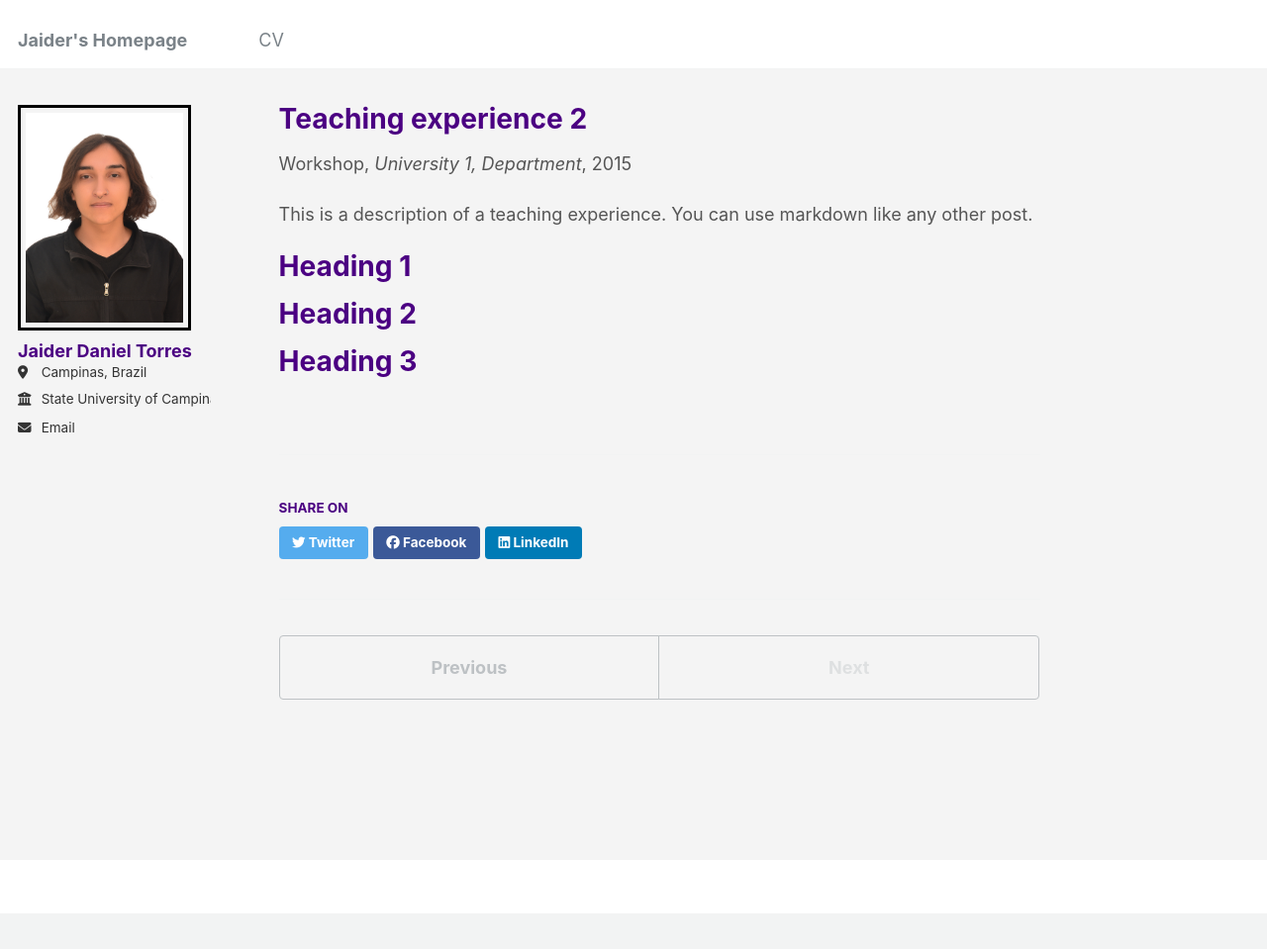
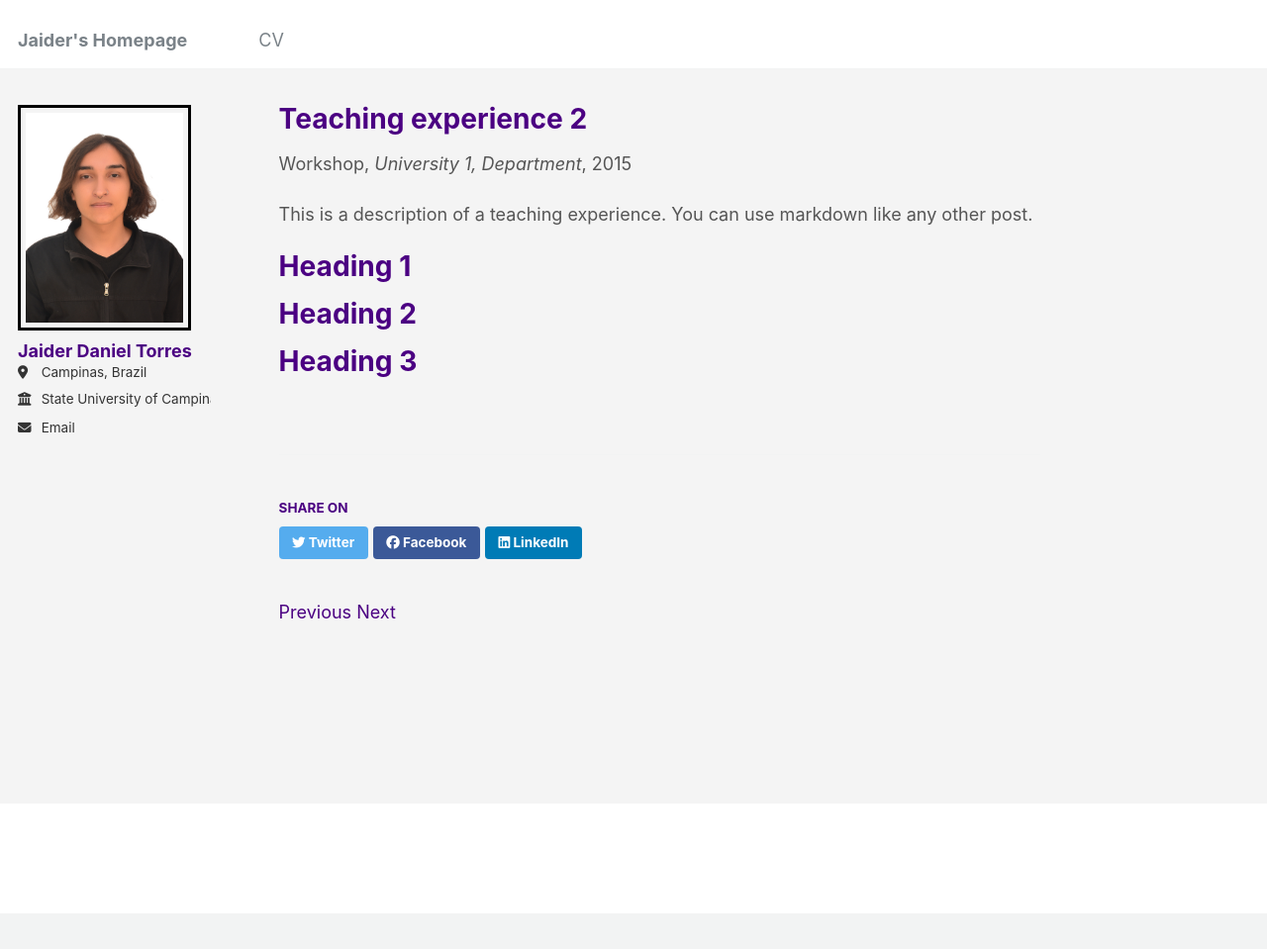
Before and after one commit to jaider-torres/jaider-torres.github.io, a Jekyll site: the page built from _teaching/2015-spring-teaching-2.md, in a window 1280 px wide and 959 px high. Shown: the whole window at 99% size. Built offline with Jekyll 4.4.1, drawn with Linux system fonts in a browser that asks for light colours.

Commit message:
Update _navigation.scss

```diff
--- a/_sass/_navigation.scss
+++ b/_sass/_navigation.scss
@@ -9,19 +9,17 @@
 .breadcrumbs {
   @include container;
   @include clearfix;
-  margin-top: 0;
-  margin-bottom: 0;
-  padding-left: 2em;
-  padding-right: 2em;
+  margin: 0;
+  padding: 0 1.5em;
   font-family: $sans-serif;
+  font-size: $type-size-5;
   -webkit-animation: intro 0.3s both;
           animation: intro 0.3s both;
   -webkit-animation-delay: 0.30s;
           animation-delay: 0.30s;
 
   @include breakpoint($large) {
-    padding-left: 1em;
-    padding-right: 1em;
+    padding: 0 1em;
   }
 
   @include breakpoint($x-large) {
@@ -51,7 +49,6 @@
   }
 }
 
-
 /*
    Post pagination navigation links
    ========================================================================== */
@@ -59,7 +56,7 @@
 .pagination {
   @include full();
   @include clearfix();
-  margin-top: 1em;
+  margin: 1em 0;
   padding-top: 1em;
 
   ul {
@@ -82,20 +79,17 @@
       font-weight: bold;
       line-height: 1.5;
       text-align: center;
-      text-decoration: none;
-      color: #4b0082; /* Updated link color */
-      background: $lighter-gray; /* Background for default state */
-      border: 1px solid $light-gray;
+      color: mix(#fff, $gray, 25%);
+      border: 3px solid black; // 3px black border
       border-radius: 0;
 
       &:hover {
-        color: #fff; /* Text color on hover */
-        background: #4b0082; /* Background color on hover */
+        color: $link-color-hover;
       }
 
       &.current {
         color: #fff;
-        background: #4b0082; /* Highlight for current page */
+        background: $primary-color;
       }
 
       &.disabled {
@@ -121,55 +115,7 @@
       }
     }
   }
-
-  /* next/previous buttons */
-  &--pager {
-    display: block;
-    padding: 1em 2em;
-    float: left;
-    width: 50%;
-    font-family: $sans-serif;
-    font-size: $type-size-5;
-    font-weight: bold;
-    text-align: center;
-    text-decoration: none;
-    color: mix(#fff, $gray, 50%);
-    border: 1px solid $light-gray;
-    border-radius: $border-radius;
-
-    &:hover {
-      color: #fff; /* Text color on hover */
-      background: #4b0082; /* Background color on hover */
-    }
-
-    &:first-child {
-      border-top-right-radius: 0;
-      border-bottom-right-radius: 0;
-    }
-
-    &:last-child {
-      margin-left: -1px;
-      border-top-left-radius: 0;
-      border-bottom-left-radius: 0;
-    }
-
-    &.disabled {
-      color: mix(#fff, $gray, 75%);
-      pointer-events: none;
-      cursor: not-allowed;
-    }
-  }
 }
-
-.page__content + .pagination,
-.page__meta + .pagination,
-.page__share + .pagination,
-.page__comments + .pagination {
-  margin-top: 2em;
-  padding-top: 2em;
-  border-top: 1px solid $border-color;
-}
-
 
 /*
    Priority plus navigation
@@ -197,9 +143,7 @@
     height: 2.5rem;
     right: 0;
     padding: 0 0.5rem;
-    border: 0;
-    outline: none;
-    background-color: #4b0082; /* Updated button color */
+    background-color: $primary-color;
     color: #fff;
     cursor: pointer;
     z-index: 100;
@@ -214,7 +158,6 @@
 
       &:first-child {
         font-weight: bold;
-        text-wrap: wrap;
 
         a {
           margin-left: 0;
@@ -237,19 +180,15 @@
         left: 0;
         bottom: 0;
         height: 4px;
-        background: mix(#fff, #4b0082, 50%); /* Updated underline color */
+        background: mix(#fff, $primary-color, 50%);
         width: 100%;
-        -webkit-transition: $global-transition;
-        transition: $global-transition;
         -webkit-transform: scaleX(0);
-            -ms-transform: scaleX(0);
-                transform: scaleX(0); /* hide*/
+            transform: scaleX(0);
       }
 
       &:hover:before {
         -webkit-transform: scaleX(1);
-            -ms-transform: scaleX(1);
-                transform: scaleX(1); /* reveal*/
+            transform: scaleX(1);
       }
     }
   }
@@ -260,7 +199,7 @@
     right: 0;
     margin-top: 15px;
     padding: 5px;
-    border: 1px solid $border-color;
+    border: 3px solid black;
     border-radius: $border-radius;
     background: #fff;
     box-shadow: 0 0 10px rgba(#000, 0.25);
@@ -276,7 +215,7 @@
       }
     }
 
-    &:before {
+    &:before, &:after {
       content: "";
       position: absolute;
       top: -11px;
@@ -284,35 +223,10 @@
       width: 0;
       border-style: solid;
       border-width: 0 10px 10px;
-      border-color: $border-color transparent;
       display: block;
-      z-index: 0;
-    }
-
-    &:after {
-      content: "";
-      position: absolute;
-      top: -10px;
-      right: 10px;
-      width: 0;
-      border-style: solid;
-      border-width: 0 10px 10px;
-      border-color: #fff transparent;
-      display: block;
-      z-index: 1;
-    }
-
-    li {
-      display: block;
-      border-bottom: 1px solid $border-color;
-
-      &:last-child {
-        border-bottom: none;
-      }
     }
   }
 }
-
 
 /*
    Navigation list
@@ -337,11 +251,10 @@
 
   .active {
     margin-left: -0.5em;
-    padding-left: 0.5em;
-    padding-right: 0.5em;
+    padding: 0.5em;
     color: #fff;
     font-weight: bold;
-    background: #4b0082; /* Updated active background color */
+    background: $primary-color;
     border-radius: $border-radius;
 
     &:hover {
@@ -349,58 +262,3 @@
     }
   }
 }
-
-.nav__title {
-  margin: 0;
-  padding: 0.5rem 1rem;
-  font-family: $sans-serif-narrow;
-  font-size: $type-size-5;
-  font-weight: bold;
-  background: #4b0082; /* Updated title background color */
-  color: #fff; /* Updated title text color */
-}
-
-.nav__sub-title {
-  display: block;
-  margin: 0.5rem 0;
-  padding: 0.5rem 0;
-  font-family: $sans-serif-narrow;
-  font-size: $type-size-6;
-  font-weight: bold;
-  text-transform: uppercase;
-  border-bottom: 1px solid $border-color;
-}
-
-
-/*
-   Table of contents navigation
-   ========================================================================== */
-
-.toc {
-  font-family: $sans-serif-narrow;
-  padding: 1rem;
-  font-size: $type-size-5;
-
-  ul {
-    list-style-type: none;
-    padding-left: 0;
-
-    li {
-      margin-bottom: 0.5rem;
-
-      &:hover {
-        a {
-          text-decoration: underline;
-        }
-      }
-
-      a {
-        color: $masthead-link-color;
-
-        &:hover {
-          text-decoration: underline;
-        }
-      }
-    }
-  }
-}
```
